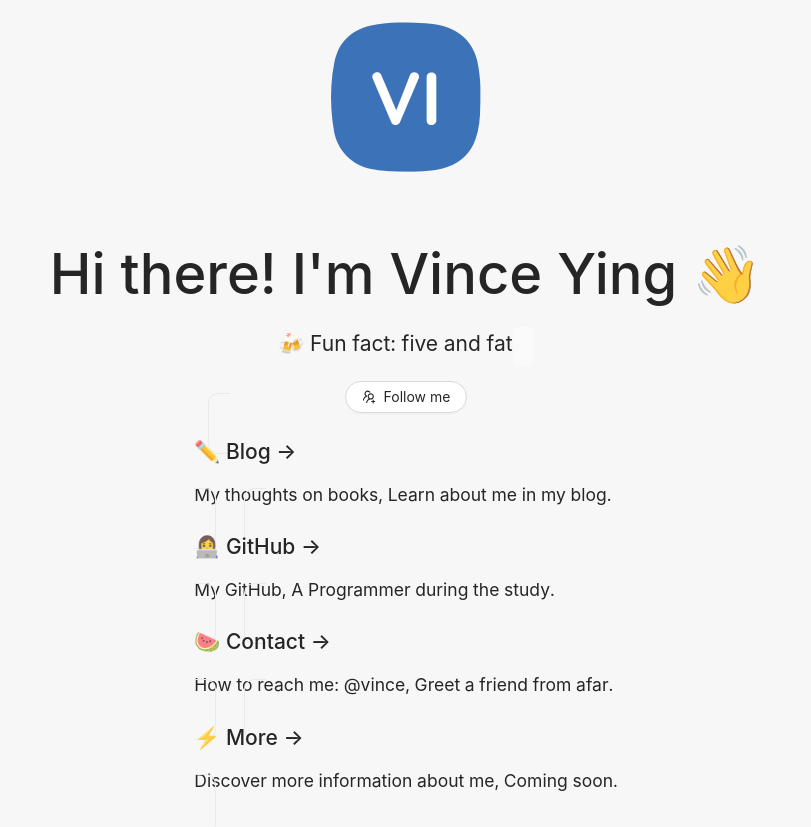
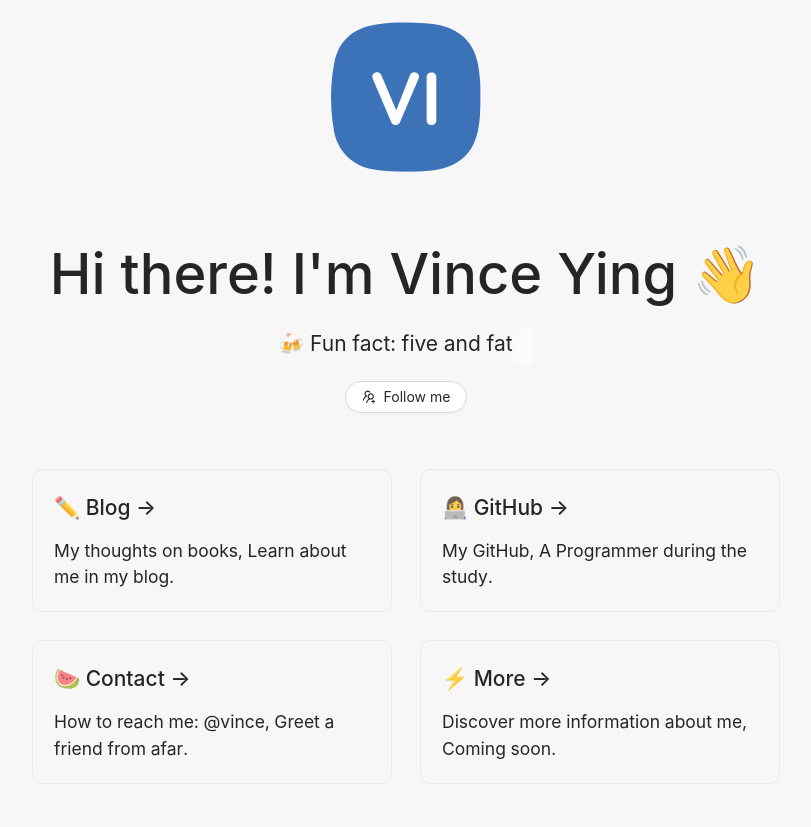
Before and after one commit to vinceying/Landing-Page-React, a Next.js app: page / in a window 1280 px wide. Shown: the top 827 px of the page, without its empty margins (234-1045 px from the left). Built offline with nearby package versions, Linux system fonts and the light colour scheme.

Commit message:
Revert "Fix export bug"
This reverts commit 5f4cf6b7d2819322ef64663fa459288563c48b94.

```diff
--- a/package.json
+++ b/package.json
@@ -14,7 +14,7 @@
     "cross-env": "^7.0.2",
     "dayjs": "1.8.28",
     "esm": "^3.2.25",
-    "next": "^11.1.3-canary.0",
+    "next": "latest",
     "postcss-preset-env": "^6.7.0",
     "react": "^16.13.1",
     "react-dom": "^16.13.1"
--- a/pages/index.js
+++ b/pages/index.js
@@ -1,7 +1,7 @@
 import Head from 'next/head';
 import Image from 'next/image';
 import styles from '../styles/Home.module.css';
-import { Row, Col, Button, notification, MailOutlined, AppstoreOutlined, SettingOutlined } from 'antd';
+import { Row, Col, Button, notification, Divider } from 'antd';
 import { UsergroupAddOutlined } from '@ant-design/icons'
 
 const openNotification = () => {
@@ -43,7 +43,7 @@ export default function Home() {
         <Button shape="round" value="large" icon={<UsergroupAddOutlined />} onClick={openNotification}>
           Follow me
         </Button>
-        <div className={styles.morecard}>
+        <div className={styles.grid}>
           <a href="https://i.vince.pub" className={styles.card}>
             <h3>✏ Blog &rarr;</h3>
             <p>My thoughts on books, Learn about me in my blog. </p>
--- a/pages/more.js
+++ b/pages/more.js
@@ -1,5 +1,5 @@
 import styles from '../styles/Home.module.css';
-import { Card, Space, Avatar, PageHeader, Col, Row, Statistic, Affix, Button, Spin } from 'antd';
+import { Card, Space, Avatar, PageHeader, Col, Row, Statistic, Affix, Button, Tag, Divider } from 'antd';
 import { WeiboOutlined, ZhihuOutlined, EllipsisOutlined } from '@ant-design/icons';
 import Head from 'next/head';
 import React, { useState } from 'react';
```
Also changed, not shown: 1 other file (tests, documents, lock files or other folders).
